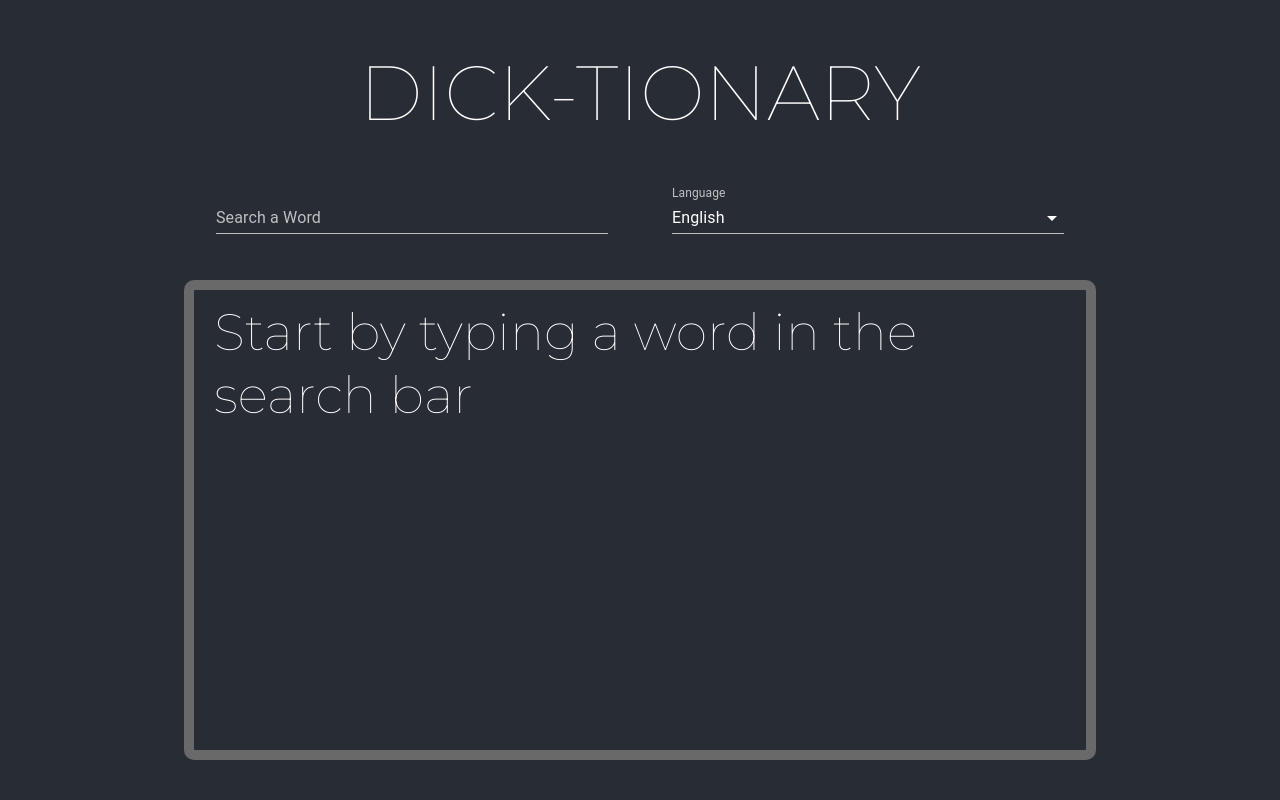
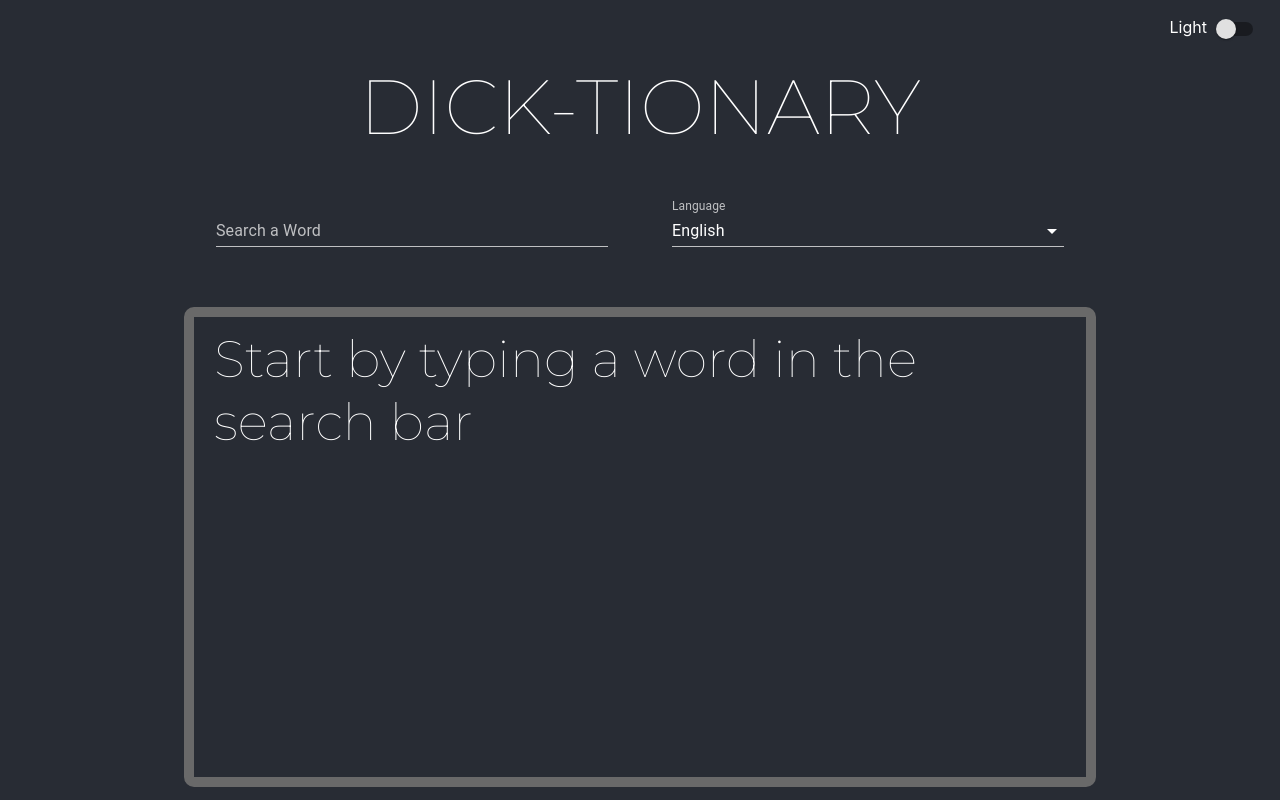
Before and after one commit to Alejandro-Cardozo/reactionary, a React (Create React App) app: page / in a window 1280 px wide. Built offline with nearby package versions, Linux system fonts and the light colour scheme; the HTML template or start-up script is replaced by a standard one.

Commit message:
dark and light mode

```diff
--- a/src/App.jsx
+++ b/src/App.jsx
@@ -2,16 +2,32 @@ import React, { useState, useEffect } from 'react';
 
 import axios from 'axios';
 
-import { Container } from '@material-ui/core';
+import { Container, Switch, withStyles } from '@material-ui/core';
 import Header from './components/Header/Header';
 import Definitions from './components/Definitions/Definitions';
 
+import { grey } from '@material-ui/core/colors';
 import classes from './App.module.css';
 
 function App() {
   const [meanings, setMeanings] = useState([]);
   const [word, setWord] = useState('');
   const [category, setCategory] = useState('en');
+  const [lightMode, setLightMode] = useState(false);
+
+  const DarkMode = withStyles({
+    switchBase: {
+      color: grey[300],
+      '&$checked': {
+        color: grey[500],
+      },
+      '&$checked + $track': {
+        backgroundColor: grey[500],
+      },
+    },
+    checked: {},
+    track: {},
+  })(Switch);
 
   // TODO: modify the code to avoid sending requests on every key stroke
   useEffect(() => {
@@ -32,16 +48,51 @@ function App() {
   }, [category, word]);
 
   return (
-    <div className={classes.app}>
-      <Container className={classes.container} maxWidth='md'>
+    <div
+      className={classes.app}
+      style={{
+        backgroundColor: lightMode ? '#fff' : '#282c34',
+        color: lightMode ? 'black' : ' white',
+        transition: 'all 0.3s linear',
+      }}
+    >
+      <Container
+        style={{
+          display: 'flex',
+          flexDirection: 'column',
+          height: '100vh',
+          justifyContent: 'space-evenly',
+        }}
+        maxWidth='md'
+      >
+        <div
+          style={{
+            position: 'absolute',
+            top: 0,
+            right: 15,
+            paddingTop: 10,
+          }}
+        >
+          <span>{lightMode ? 'Dark' : 'Light'}</span>
+          <DarkMode
+            checked={lightMode}
+            onChange={() => setLightMode((prev) => !prev)}
+          />
+        </div>
         <Header
           category={category}
           setCategory={setCategory}
           word={word}
           setWord={setWord}
+          lightMode={lightMode}
         />
         {meanings && (
-          <Definitions word={word} meanings={meanings} category={category} />
+          <Definitions
+            word={word}
+            meanings={meanings}
+            category={category}
+            lightMode={lightMode}
+          />
         )}
       </Container>
     </div>
--- a/src/App.module.css
+++ b/src/App.module.css
@@ -3,9 +3,3 @@
   background-color: #282c34;
   color: white;
 }
-
-.container {
-  display: flex;
-  flex-direction: column;
-  height: 100vh;
-}
--- a/src/components/Definitions/Definitions.jsx
+++ b/src/components/Definitions/Definitions.jsx
@@ -2,7 +2,7 @@ import React from 'react';
 
 import classes from './Definitions.module.css';
 
-const Definitions = ({ word, category, meanings }) => {
+const Definitions = ({ word, category, meanings, lightMode }) => {
   return (
     <div className={classes.meanings}>
       {meanings[0] && word && category === 'en' && (
@@ -24,7 +24,10 @@ const Definitions = ({ word, category, meanings }) => {
             item.definitions.map((def) => (
               <div
                 className={classes.singleMean}
-                style={{ backgroundColor: 'white', color: 'black' }}
+                style={{
+                  backgroundColor: lightMode ? '#282c34' : 'white',
+                  color: lightMode ? 'white' : 'black',
+                }}
               >
                 <b>{def.definition}</b>
                 <hr style={{ background: 'black', width: '100%' }} />
--- a/src/components/Header/Header.jsx
+++ b/src/components/Header/Header.jsx
@@ -10,24 +10,24 @@ import {
 import categories from '../../data/category';
 import classes from './Header.module.css';
 
-const Header = ({ category, setCategory, word, setWord }) => {
+const Header = ({ category, setCategory, word, setWord, lightMode }) => {
   const darkTheme = createTheme({
     palette: {
       primary: {
-        main: '#fff',
+        main: lightMode ? '#fff' : '#000',
       },
-      type: 'dark',
+      type: lightMode ? 'light' : 'dark',
     },
   });
 
   const selectLanguageHandler = (language) => {
     setCategory(language);
-    setWord("");
-  }
+    setWord('');
+  };
 
   return (
     <div className={classes.header}>
-      <span className={classes.title}>{word ? word : "Dick-tionary"}</span>
+      <span className={classes.title}>{word ? word : 'Dick-tionary'}</span>
       <div className={classes.inputs}>
         <ThemeProvider theme={darkTheme}>
           <TextField
```
